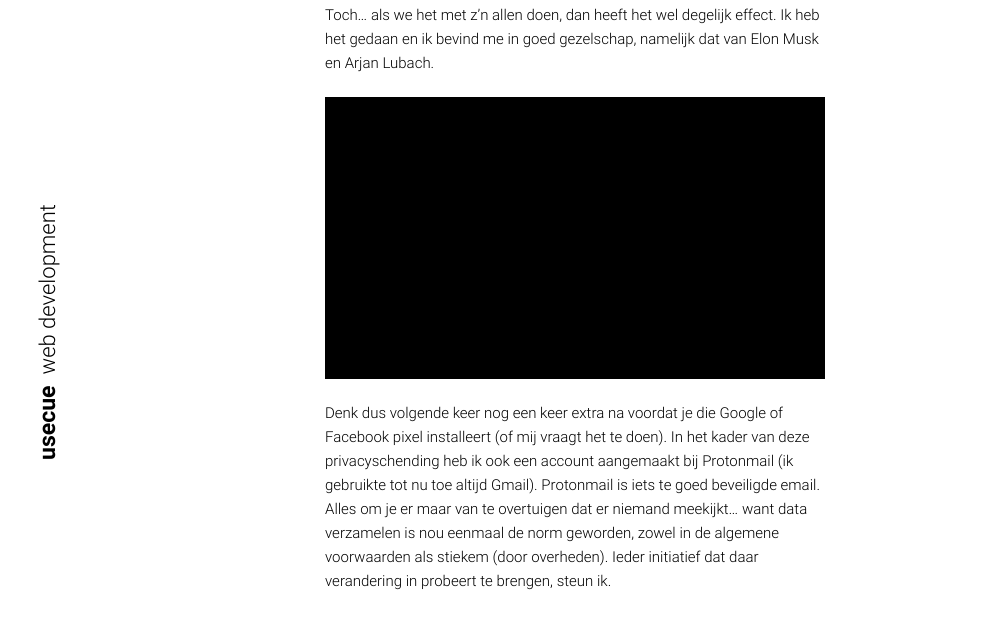
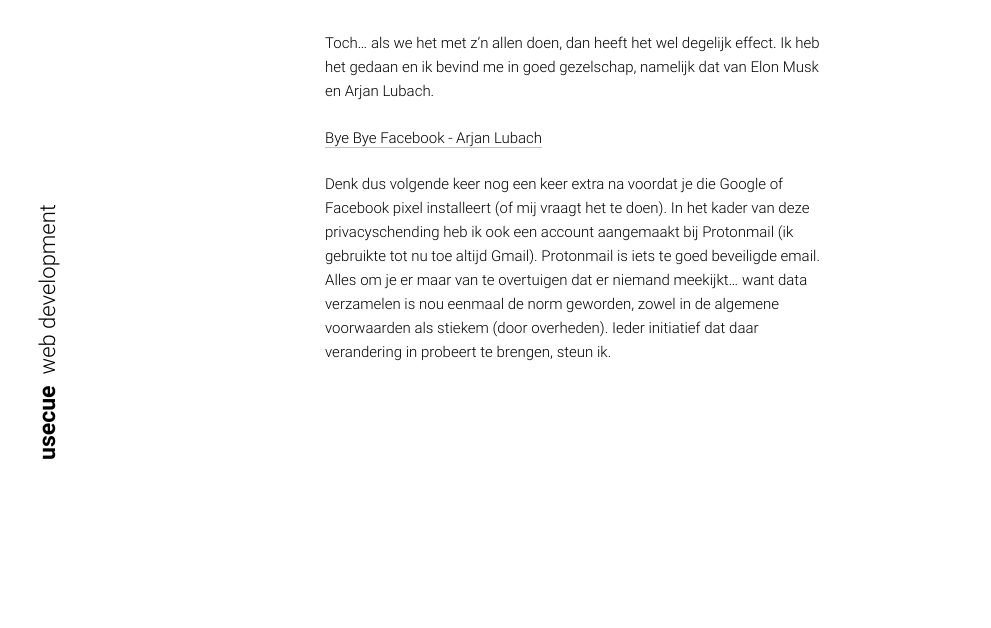
Before and after one commit to jhvanderschee/usecuewebsitenl_static, a plain HTML site: page 2018/04/13/bye-bye-facebook.html in a window 1280 px wide. Shown: the part 300-928 px from the top of the page, without its empty margins (0-991 px from the left). After the commit the page ends 800 px from the top, so only its background shows below. Drawn offline with Linux system fonts and the light colour scheme.

Commit message:
Updated '2018/04/13/bye-bye-facebook.html' via CloudCannon

```diff
--- a/2018/04/13/bye-bye-facebook.html
+++ b/2018/04/13/bye-bye-facebook.html
@@ -171,7 +171,7 @@ $(window).resize( function() {
 
 <p>Toch… als we het met z’n allen doen, dan heeft het wel degelijk effect. Ik heb het gedaan en ik bevind me in goed gezelschap, namelijk dat van Elon Musk en Arjan Lubach.</p>
 
-<p>https://www.youtube.com/watch?v=ysa-SzNepsA</p>
+<p><a href="https://www.youtube.com/watch?v=ysa-SzNepsA">Bye Bye Facebook - Arjan Lubach</a></p>
 
 <p>Denk dus volgende keer nog een keer extra na voordat je die Google of Facebook pixel installeert (of mij vraagt het te doen). In het kader van deze privacyschending heb ik ook een account aangemaakt bij Protonmail (ik gebruikte tot nu toe altijd Gmail). Protonmail is iets te goed beveiligde email. Alles om je er maar van te overtuigen dat er niemand meekijkt… want data verzamelen is nou eenmaal de norm geworden, zowel in de algemene voorwaarden als stiekem (door overheden). Ieder initiatief dat daar verandering in probeert te brengen, steun ik.</p>
 
```
